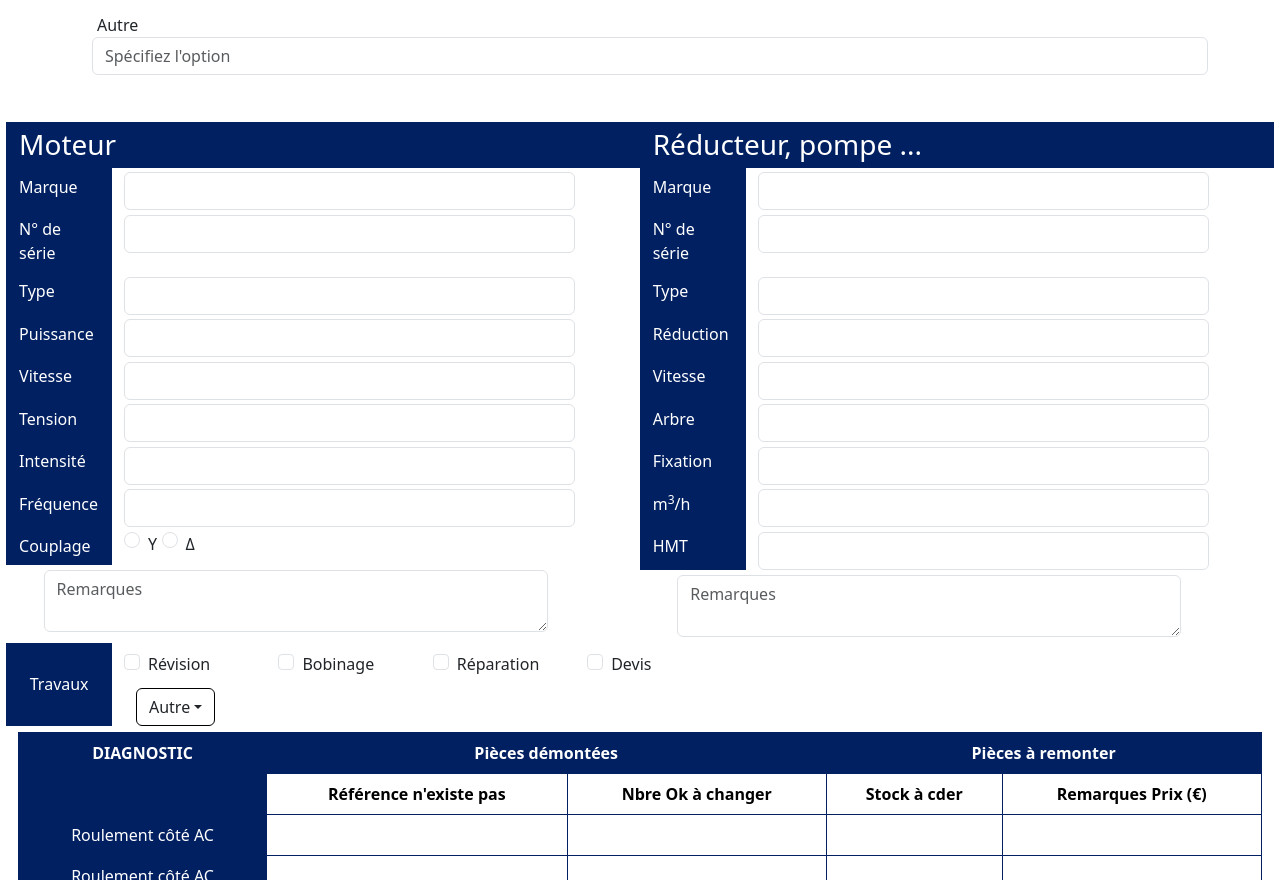
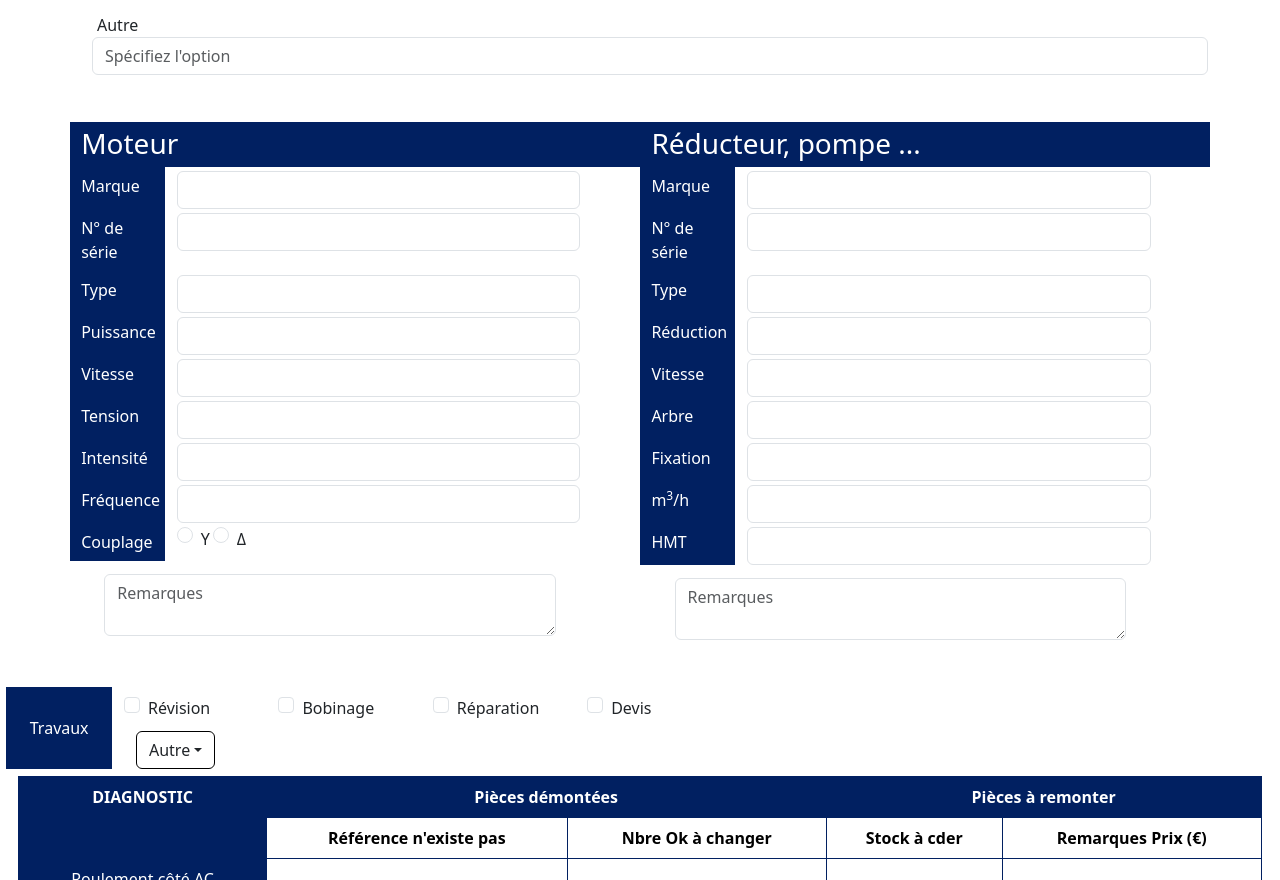
Before and after one commit to Mohamed-elg/PRI, an Angular app in the folder web/: page /mechanical-sheet in a window 1280 px wide. Shown: the part 512-1392 px from the top of the page. Built offline with nearby package versions, Linux system fonts and the light colour scheme.

Commit message:
update characteristics

```diff
--- a/web/src/app/equipment-characteristics/equipment-characteristics.component.css
+++ b/web/src/app/equipment-characteristics/equipment-characteristics.component.css
@@ -15,6 +15,10 @@ input {
 }
 
 #comment {
-    margin-top: 1%;
+    margin-top: 3%;
     margin-left: 5%;
 }
+
+form {
+    margin-bottom: 40px;
+}
--- a/web/src/app/mechanical-sheet/mechanical-sheet.component.css
+++ b/web/src/app/mechanical-sheet/mechanical-sheet.component.css
@@ -1,3 +1,11 @@
 .row {
     margin: 0.5%;
 }
+
+.moto-char-col {
+    margin-left: 5%;
+}
+
+.equip-char-col {
+    margin-right: 5%;
+}
--- a/web/src/app/mechanical-sheet/mechanical-sheet.component.html
+++ b/web/src/app/mechanical-sheet/mechanical-sheet.component.html
@@ -8,10 +8,10 @@
    <other-equipement></other-equipement>
 </div>
 <div class="row">
-    <div class="col">
+    <div class="col moto-char-col">
         <motor-characteristics></motor-characteristics>
     </div>
-    <div class="col">
+    <div class="col equip-char-col">
         <equipment-characteristics></equipment-characteristics>
     </div>
 </div>
--- a/web/src/app/motor-characteristics/motor-characteristics.component.css
+++ b/web/src/app/motor-characteristics/motor-characteristics.component.css
@@ -20,6 +20,10 @@ input {
 }
 
 #comment {
-    margin-top: 1%;
+    margin-top: 3%;
     margin-left: 5%;
 }
+
+form {
+    margin-bottom: 40px;
+}
```
